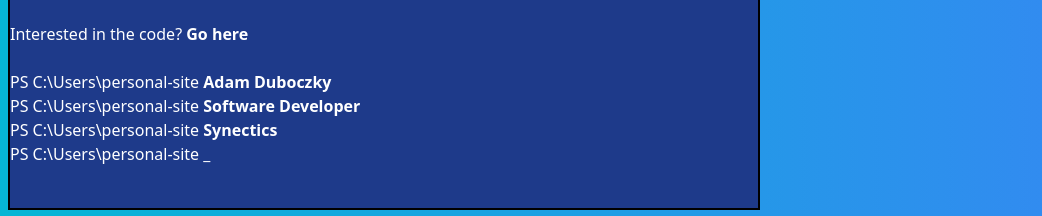
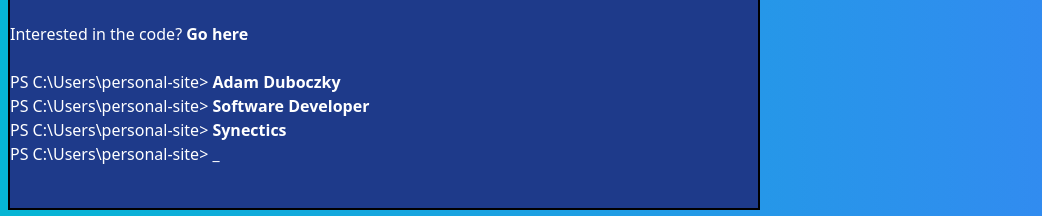
Before and after one commit to Aterauya/personal-website-angular, an Angular app: page / in a window 1280 px wide. Shown: the part 353-569 px from the top of the page, without its empty margins (0-1042 px from the left). Built offline with nearby package versions, Linux system fonts and the light colour scheme.

Commit message:
Added hovers and closing arrows to command line

```diff
--- a/src/app/terminal-prompt/terminal-prompt.component.html
+++ b/src/app/terminal-prompt/terminal-prompt.component.html
@@ -8,13 +8,13 @@
       <p>
         Interested in the code?
         <a href="https://github.com/Aterauya/personal-website-angular">
-          <strong>Go here</strong>
+          <strong class="hover:underline">Go here</strong>
         </a>
       </p>
       <br />
       <p>
-        PS C:\Users\personal-site
-        <strong>
+        PS C:\Users\personal-site>
+        <strong class="hover:underline">
           <a href="https://www.linkedin.com/in/adam-duboczky/">
             {{ nameText }}
           </a>
@@ -22,20 +22,20 @@
         <span *ngIf="getNameCursor()" class="animate-blink">_</span>
       </p>
       <p>
-        PS C:\Users\personal-site <strong>{{ jobText }}</strong>
+        PS C:\Users\personal-site> <strong>{{ jobText }}</strong>
         <span *ngIf="getJobCursor()" class="animate-blink">_</span>
       </p>
 
       <p>
-        PS C:\Users\personal-site
-        <strong
-          ><a href="https://synecticsglobal.com/en/">
+        PS C:\Users\personal-site>
+        <strong class="hover:underline">
+          <a href="https://synecticsglobal.com/en/">
             {{ employmentText }}
-          </a></strong
-        >
+          </a>
+        </strong>
         <span *ngIf="getEmploymentCursor()" class="animate-blink">_</span>
       </p>
-      <p>PS C:\Users\personal-site <span class="animate-blink">_</span></p>
+      <p>PS C:\Users\personal-site> <span class="animate-blink">_</span></p>
     </div>
   </div>
 </div>
```
